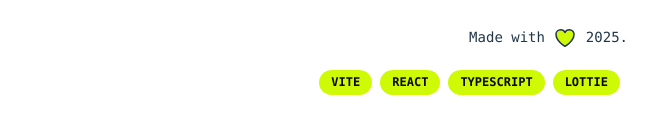
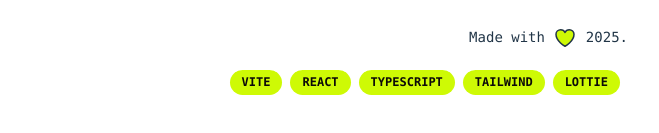
Before and after one commit to XixeBombilla/xixebombilla.github.io, a React (Vite) app: page / in a window 1280 px wide. Shown: the part 2215-2348 px from the top of the page, without its empty margins (612-1271 px from the left). Built offline with nearby package versions, Linux system fonts and the light colour scheme; no server answers.

Commit message:
add tailwind

```diff
--- a/src/App.tsx
+++ b/src/App.tsx
@@ -17,7 +17,7 @@ import Footer from "./components/Footer";
 // Content
 import { badgeGroups, contentAbout } from "./helpers/contentPage";
 
-const BUILT_WITH = ["Vite", "React", "TypeScript", "Lottie"];
+const BUILT_WITH = ["Vite", "React", "TypeScript", "Tailwind", "Lottie"];
 
 /**
  * Main application component.
```
